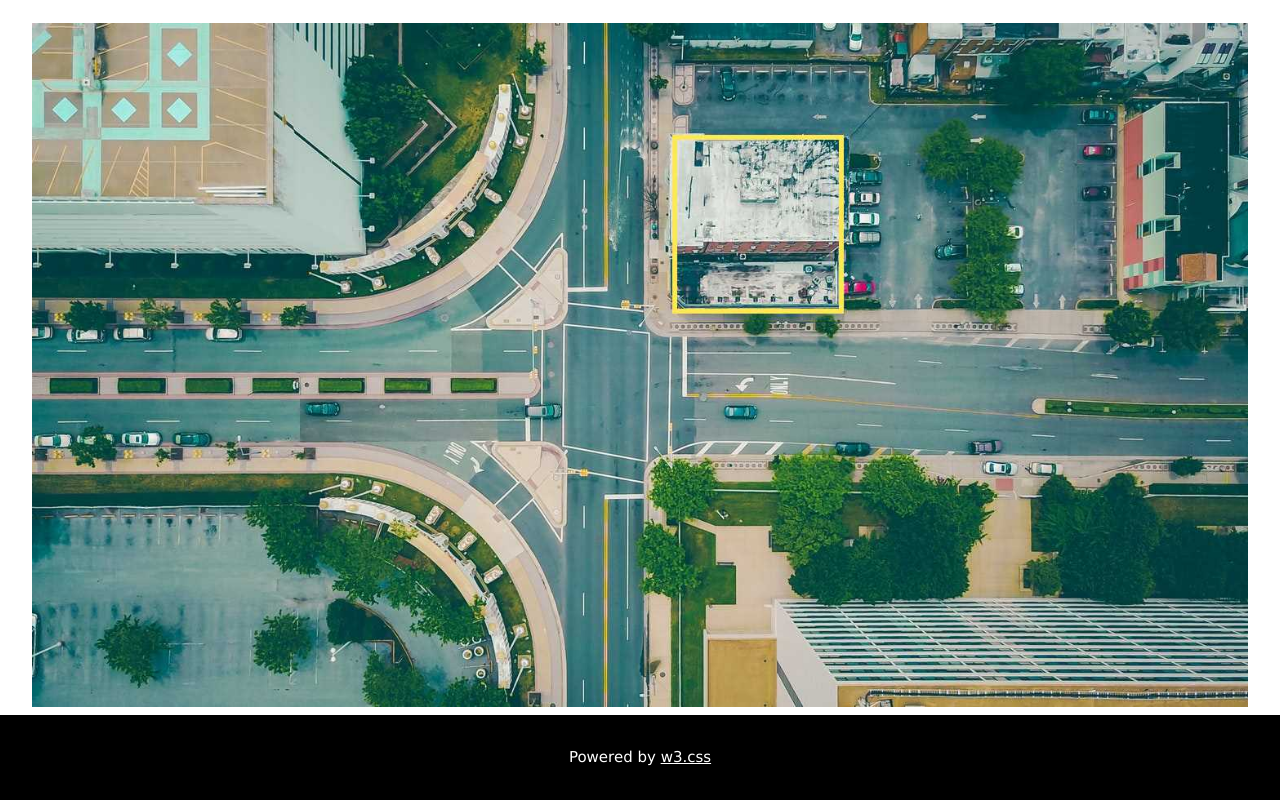
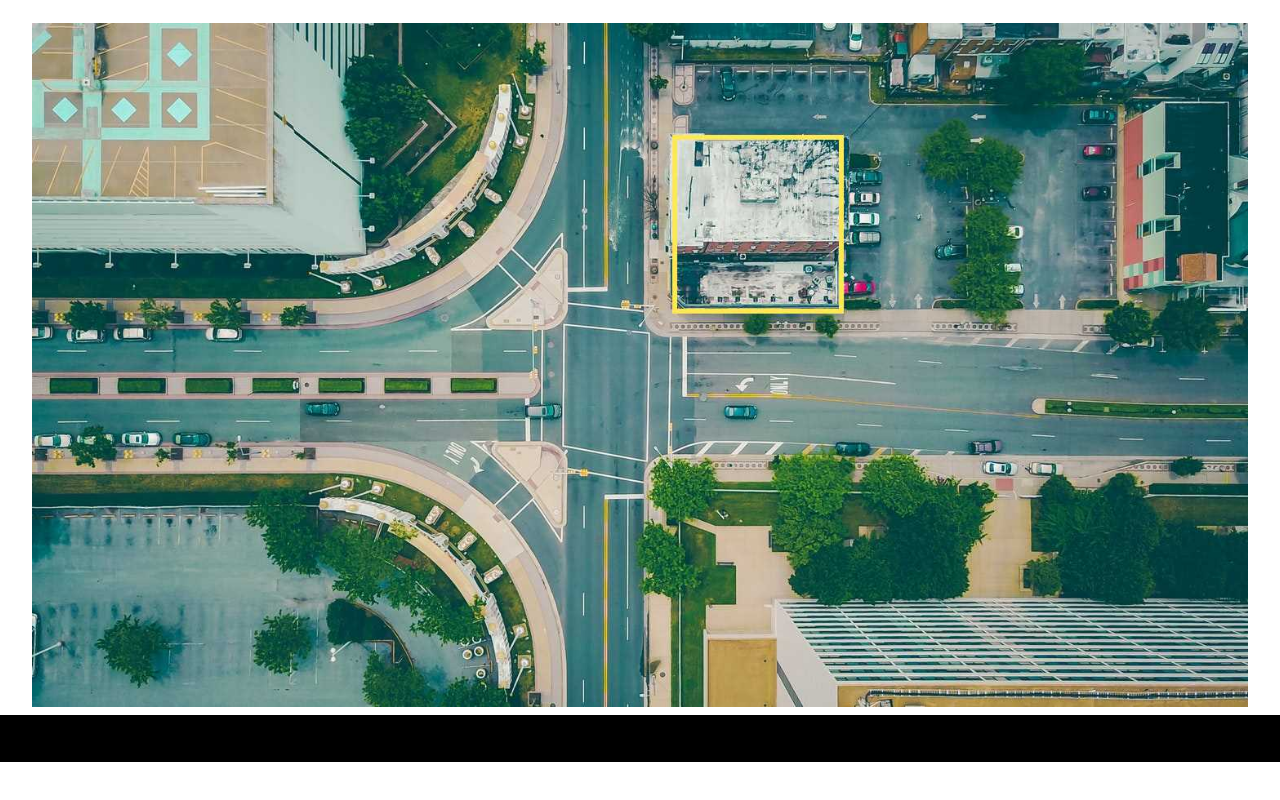
Before and after one commit to test2194/test2194.github.io, a plain HTML site: page index.html in a window 1280 px wide. Shown: the part 2440-3240 px from the top of the page. After the commit the page ends 3202 px from the top, so only its background shows below. Drawn offline with nearby package versions, Linux system fonts and the light colour scheme.

Commit message:
Update index.html

```diff
--- a/index.html
+++ b/index.html
@@ -154,7 +154,7 @@
 
 <!-- Footer -->
 <footer class="w3-center w3-black w3-padding-16">
-  <p>Powered by <a href="https://www.w3schools.com/w3css/default.asp" title="W3.CSS" target="_blank" class="w3-hover-text-green">w3.css</a></p>
+  <p></p>
 </footer>
 
 </body>
```
